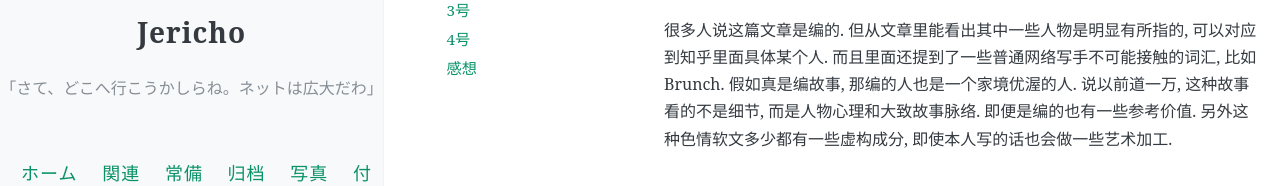
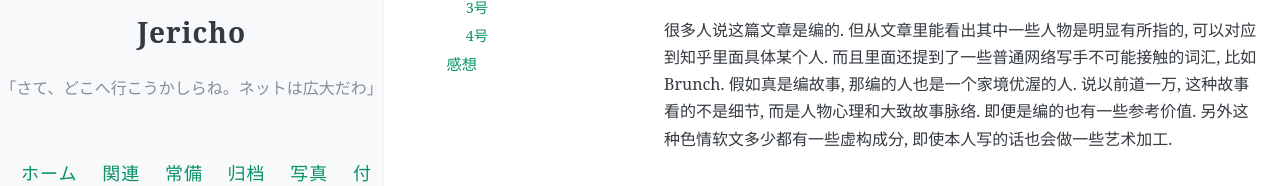
Before and after one commit to AsheBlade/ShadowArchive, a Jekyll site: the page built from _posts/2020-10-20-知乎果壳女神.md, in a window 1280 px wide. Shown: the part 290-476 px from the top of the page. Built offline with Jekyll 4.4.1, drawn with Linux system fonts in a browser that asks for light colours; comment, search, counter and statistics services are not loaded.

```diff
--- a/_posts/2020-10-20-知乎果壳女神.md
+++ b/_posts/2020-10-20-知乎果壳女神.md
@@ -79,7 +79,7 @@ comments: true
 
 女神A回头看楼主的眼神很复杂，楼主现在还没忘，不知道是埋怨还是不舍。到她走出门为止，楼主没说一句话。其实楼主以为她不会真走的，一夜夫妻还有百日恩，说走就走多不好。结果，女神A真的就这么走了……你说楼主该惋惜还是该庆幸？
 
-## C
+### C
 
 女神C，非文艺IT女青年，与楼主勉强算是同行。年龄跟女神A差不多，风格倒是差了不少。女神A是婆婆妈妈风格，女神B是风风火火性格；可惜前者绝非绕指柔，后者也非坚如铁。
 
@@ -175,7 +175,7 @@ C女神的体力还不错，跟楼主在野长城爬了半天，香汗淋漓的
 
 那竟然是楼主和女神C的最后一次碰面，然后她的知乎账户不太活跃了，微信上跟楼主也只是随便应付，不再要求见面，不再咨询意见。快两年过去了，楼主不知道她现在在做什么，但是如果2012年以后才去知乎的人，估计已经不会把她当做女神看了。
 
-## 3号
+### 3号
 
 3号女神，已婚，有娃，比楼主大，生活基本无交集，没参加过知乎线下活动（也可能参加了但是楼主没见过），在网上也只有泛泛的交情。
 
@@ -273,7 +273,7 @@ C女神的体力还不错，跟楼主在野长城爬了半天，香汗淋漓的
 
 3号女神的故事暂时先播到这儿，下面播4号。严格地说，4号女神有点跑题，因为她不是知乎的，或者说不是在知乎成名的。她常年混迹的场所是果壳网和微博。
 
-## 4号
+### 4号
 
 楼主一直没下定决心要不要播4号女神，如果播的话，把标题改成“被我推倒过的那些知乎、果壳女神”太臃肿了，今后难道还要加上更多网站名字吗？不播的话，这段经历又太有趣了。最后决定还是播，标题就不改了。
 
```
